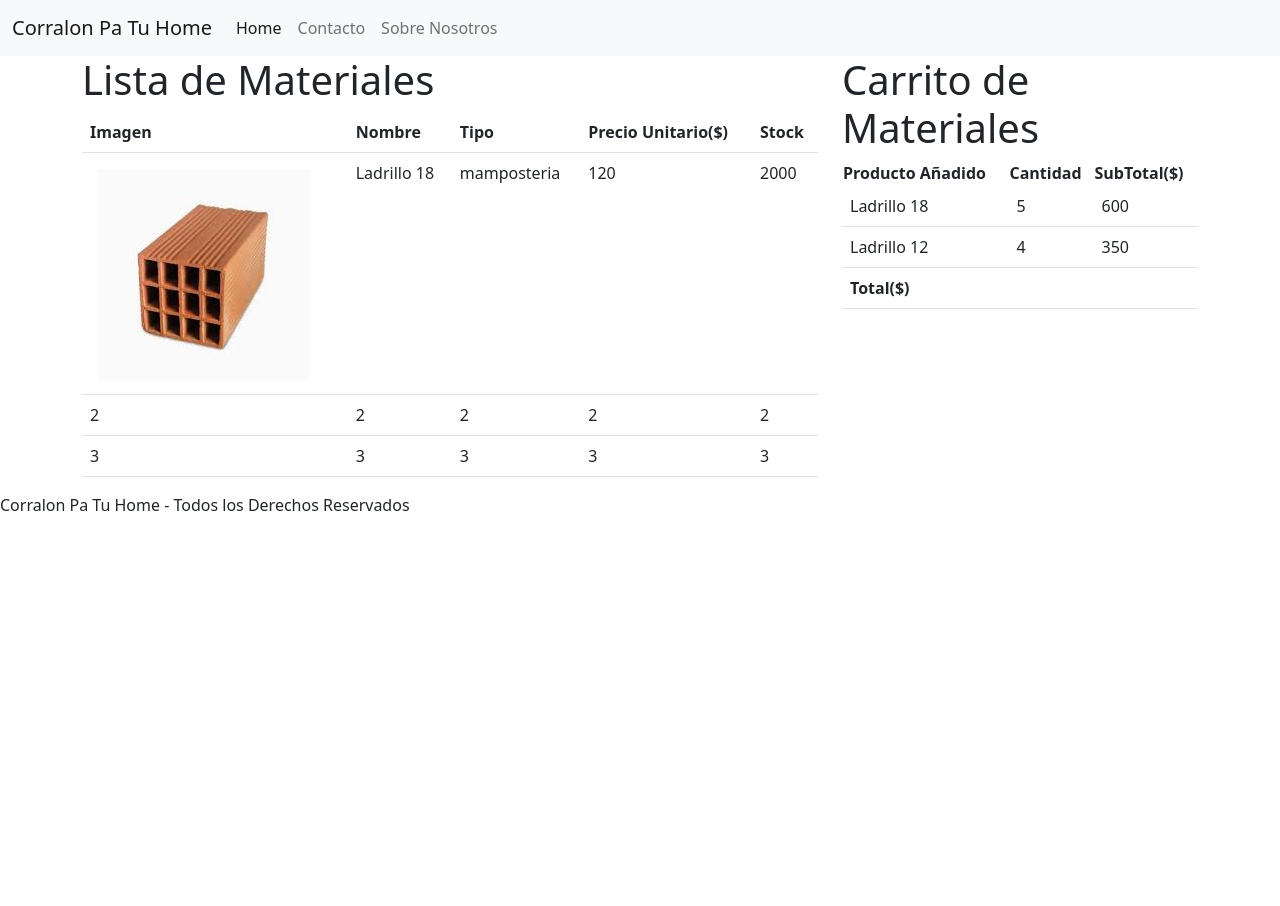
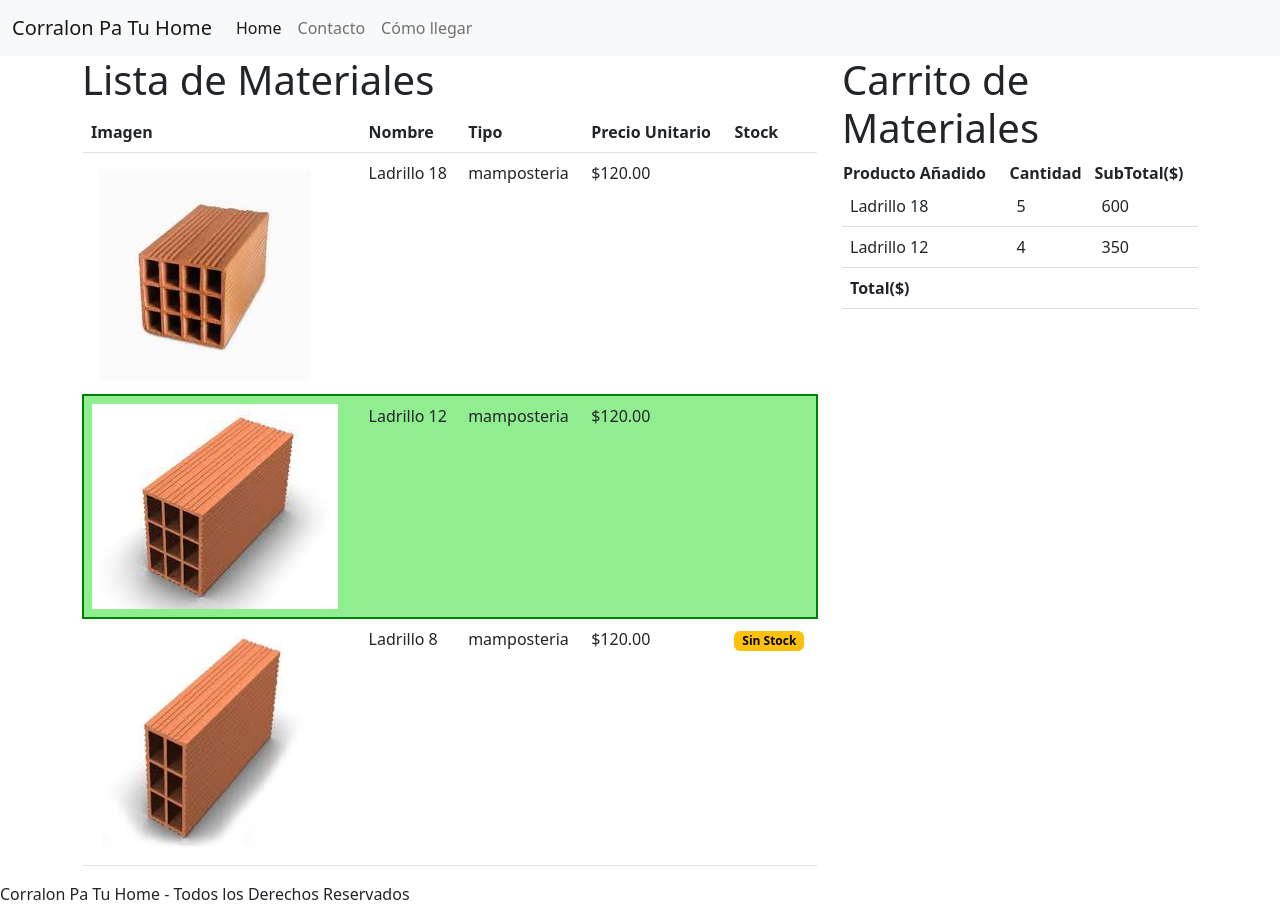
Before and after one commit to LautaroSan/SeminarioAngular, an Angular app: page / in a window 1280 px wide. Before the commit the page ends 800 px from the top, so only its background shows below. Built offline with nearby package versions, Linux system fonts and the light colour scheme.

Commit message:
agregado de interfaz y directivas

```diff
--- a/src/app/app.component.html
+++ b/src/app/app.component.html
@@ -13,7 +13,7 @@
           <a class="nav-link" href="#">Contacto</a>
         </li>
         <li class="nav-item">
-          <a class="nav-link" href="#">Sobre Nosotros</a>
+          <a class="nav-link" href="#">Cómo llegar</a>
         </li>
       </ul>
     </div>
--- /dev/null
+++ b/src/app/materials-list/Materials.ts
@@ -0,0 +1,8 @@
+export interface Material{
+    name : string;
+    type : string;
+    price: number;
+    stock: number;
+    image: string;
+    discount : boolean;
+}
--- a/src/app/materials-list/materials-list.component.html
+++ b/src/app/materials-list/materials-list.component.html
@@ -5,31 +5,17 @@
             <th>Imagen</th>
             <th>Nombre</th>
             <th>Tipo</th>
-            <th>Precio Unitario($)</th>
+            <th>Precio Unitario</th>
             <th>Stock</th>
         </tr>
     </thead>
     <tbody>
-        <tr>
+        <tr *ngFor="let material of materials" [ngClass]="{'discount': material.discount == true}">
             <td> <img [src]="material.image" [alt]="material.name"></td>
             <td>{{material.name}}</td>
             <td>{{material.type}}</td>
-            <td>{{material.price}}</td>
-            <td>{{material.stock}}</td>
-        </tr>
-        <tr>
-            <td>2</td>
-            <td>2</td>
-            <td>2</td>
-            <td>2</td>
-            <td>2</td>
-        </tr>
-        <tr>
-            <td>3</td>
-            <td>3</td>
-            <td>3</td>
-            <td>3</td>
-            <td>3</td>
+            <td>{{material.price | currency}}</td>
+            <td> <span class="badge text-bg-warning" *ngIf="material.stock==0">Sin Stock</span></td>
         </tr>
     </tbody>
 </table>
--- a/src/app/materials-list/materials-list.component.scss
+++ b/src/app/materials-list/materials-list.component.scss
@@ -0,0 +1,4 @@
+.discount{
+    border: solid green 2px;
+    background-color: lightgreen;
+}
--- a/src/app/materials-list/materials-list.component.ts
+++ b/src/app/materials-list/materials-list.component.ts
@@ -1,4 +1,5 @@
 import { Component, OnInit } from '@angular/core';
+import { Material } from './Materials';
 
 @Component({
   selector: 'app-materials-list',
@@ -7,13 +8,32 @@ import { Component, OnInit } from '@angular/core';
 })
 export class MaterialsListComponent implements OnInit {
 
-  material = {
+  materials : Material[] = [
+  {
     "name": "Ladrillo 18",
     "type": "mamposteria",
     "price": 120,
     "stock": 2000,
-    "image": "assets/img/l18.jpg"
-  }
+    "image": "assets/img/l18.jpg",
+    "discount": false
+  },
+  {
+    "name": "Ladrillo 12",
+    "type": "mamposteria",
+    "price": 120,
+    "stock": 2000,
+    "image": "assets/img/l12.jpg",
+    "discount": true
+  },
+  {
+    "name": "Ladrillo 8",
+    "type": "mamposteria",
+    "price": 120,
+    "stock": 0,
+    "image": "assets/img/l8.jpg",
+    "discount": false
+  },
+]
 
   constructor() { }
 
```
Also changed, not shown: src/assets/img/l12.jpg (added), src/assets/img/l8.jpg (added).
